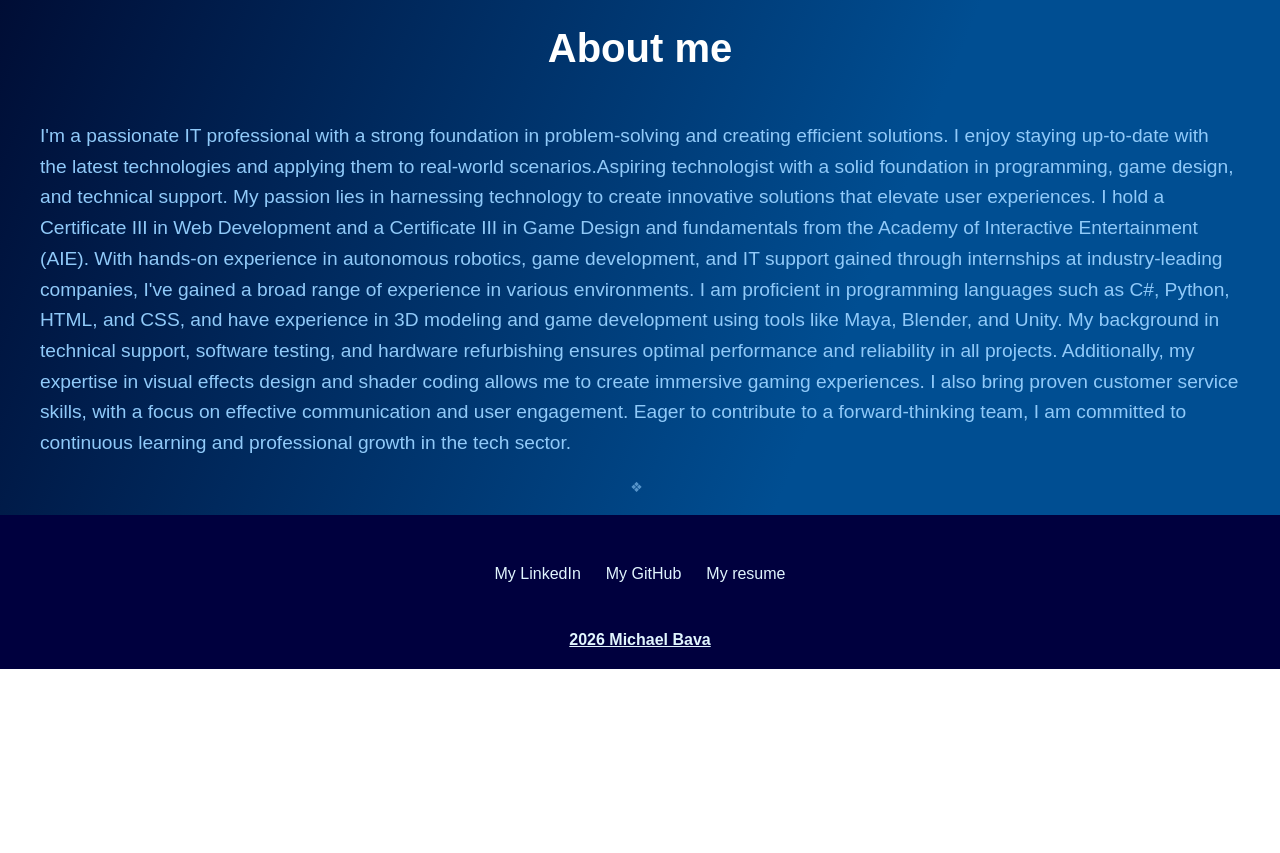
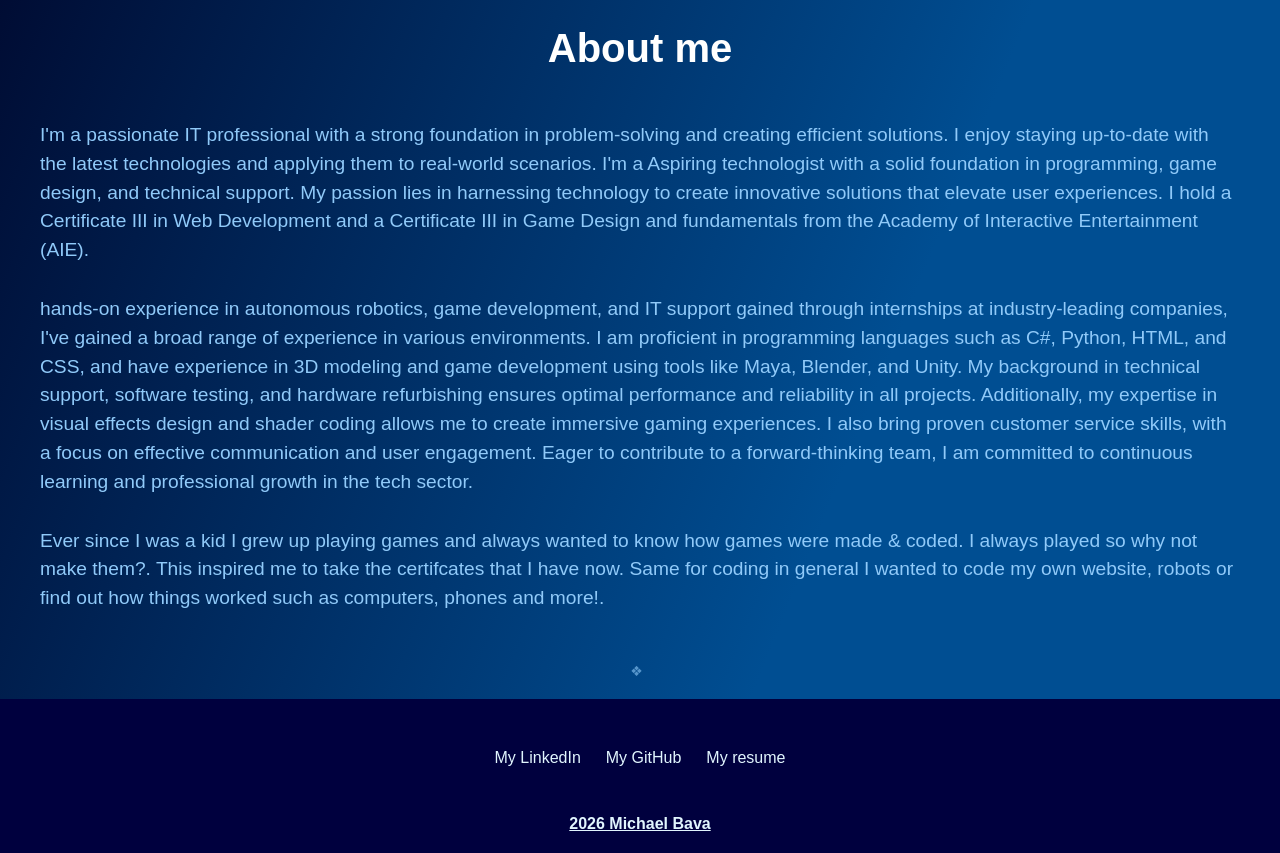
Before and after one commit to coder690/MichaelBavaPortfolio.Github.io, a plain HTML site: page AboutMe.html in a window 1280 px wide. Shown: the part 880-1733 px from the top of the page. Before the commit the page ends 1549 px from the top, so only its background shows below. Drawn offline with Linux system fonts and the light colour scheme; a script that the page names is missing.

Commit message:
Updated website
- added new stuff in about me
- Added what im doing in skills
- new styles

```diff
--- a/AboutMe.html
+++ b/AboutMe.html
@@ -34,15 +34,14 @@
 
     <h1 class="section-title" id="aboutme">About me</h1>
     <div class="section-content">
-        <p>I'm a passionate IT professional with a strong foundation in problem-solving and creating efficient solutions. I enjoy staying up-to-date with the latest technologies and applying them to real-world scenarios.Aspiring technologist with a solid foundation in programming, game design, and technical support. My passion lies in harnessing technology to create innovative solutions that elevate user experiences.
+        <p style="margin-bottom: 30px;">I'm a passionate IT professional with a strong foundation in problem-solving and creating efficient solutions. I enjoy staying up-to-date with the latest technologies and applying them to real-world scenarios. I'm a Aspiring technologist with a solid foundation in programming, game design, and technical support. My passion lies in harnessing technology to create innovative solutions that elevate user experiences.
+        I hold a Certificate III in Web Development and a Certificate III in Game Design and fundamentals from the Academy of Interactive Entertainment (AIE).</p>
 
-    I hold a Certificate III in Web Development and a Certificate III in Game Design and fundamentals from the Academy of Interactive Entertainment (AIE).
 
-    With hands-on experience in autonomous robotics, game development, and IT support gained through internships at industry-leading companies, I've gained a broad range of experience in various environments. I am proficient in programming languages such as C#, Python, HTML, and CSS, and have experience in 3D modeling and game development using tools like Maya, Blender, and Unity.
+        <p style="margin-bottom: 30px;">hands-on experience in autonomous robotics, game development, and IT support gained through internships at industry-leading companies, I've gained a broad range of experience in various environments. I am proficient in programming languages such as C#, Python, HTML, and CSS, and have experience in 3D modeling and game development using tools like Maya, Blender, and Unity. My background in technical support, software testing, and hardware refurbishing ensures optimal performance and reliability in all projects. Additionally, my expertise in visual effects design and shader coding allows me to create immersive gaming experiences. I also bring proven customer service skills, with a focus on effective communication and user engagement. Eager to contribute to a forward-thinking team,
+            I am committed to continuous learning and professional growth in the tech sector.</p>
 
-    My background in technical support, software testing, and hardware refurbishing ensures optimal performance and reliability in all projects. Additionally, my expertise in visual effects design and shader coding allows me to create immersive gaming experiences. I also bring proven customer service skills, with a focus on effective communication and user engagement.
-
-    Eager to contribute to a forward-thinking team, I am committed to continuous learning and professional growth in the tech sector.</p>
+        <p style="margin-bottom: 30px;">Ever since I was a kid I grew up playing games and always wanted to know how games were made & coded. I always played so why not make them?. This inspired me to take the certifcates that I have now. Same for coding in general I wanted to code my own website, robots or find out how things worked such as computers, phones and more!.</p>
     </div>
 
     <div class="divider">❖</div>
--- a/styles.css
+++ b/styles.css
@@ -109,7 +109,7 @@
     /* text-align: center; */
     font-size: 1.2rem;
     color: var(--text-color-secondary);
-    line-height: 1.6;
+    line-height: 1.8rem;
 }
 
 .main-container{
@@ -261,6 +261,14 @@
     transition: 0.3s;
 }
 
+.currentWork{
+    color: var(--text-color-secondary);
+    text-align: center;
+    padding: 35px 0px;
+    border-radius: 50px;
+    font-size: larger;
+}
+
 /* Compatibility */
 @media (max-width: 1000px) {
     .experience-grid {
```
Also changed, not shown: Skills&Experience.html (+10 -0 lines).
